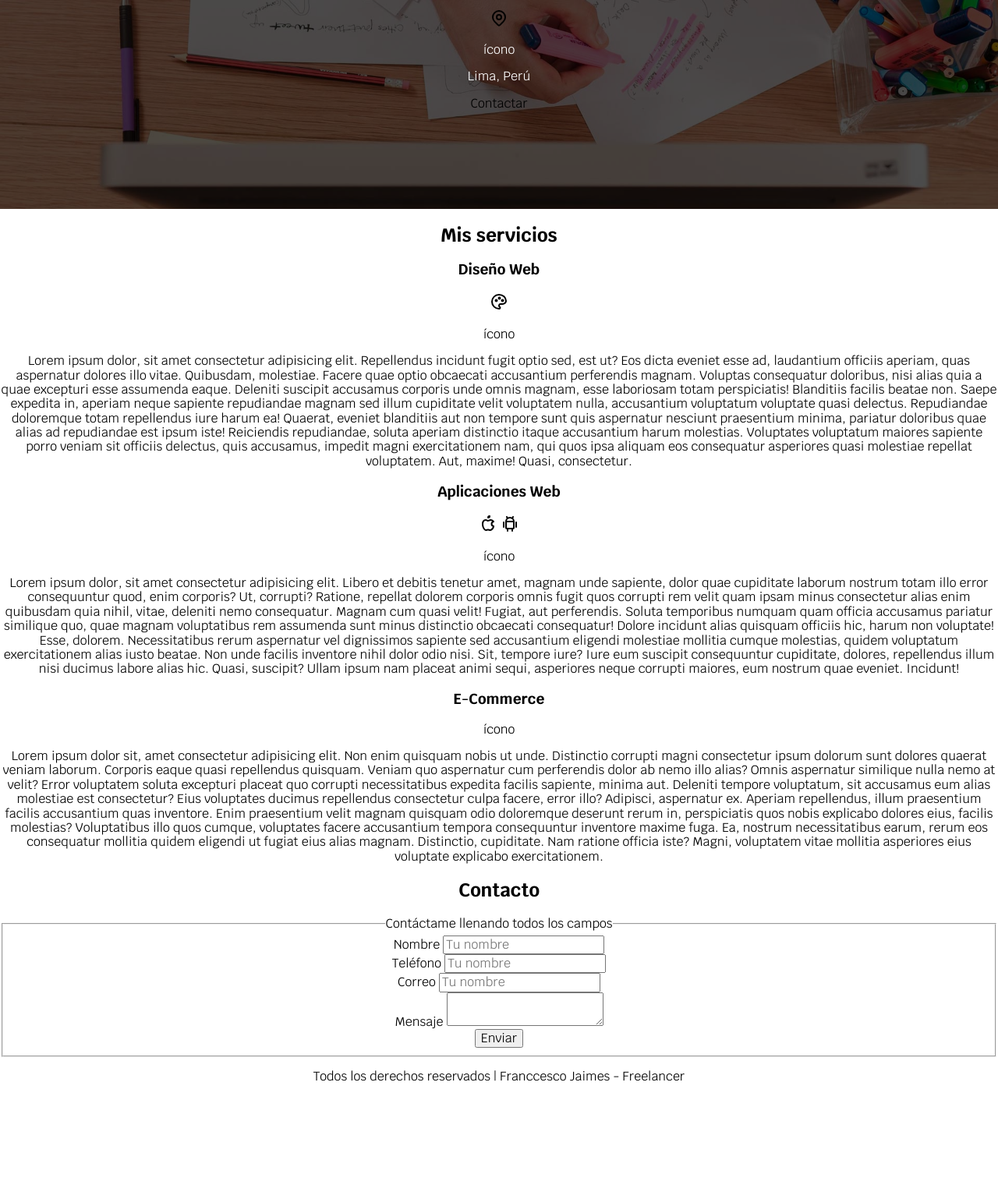
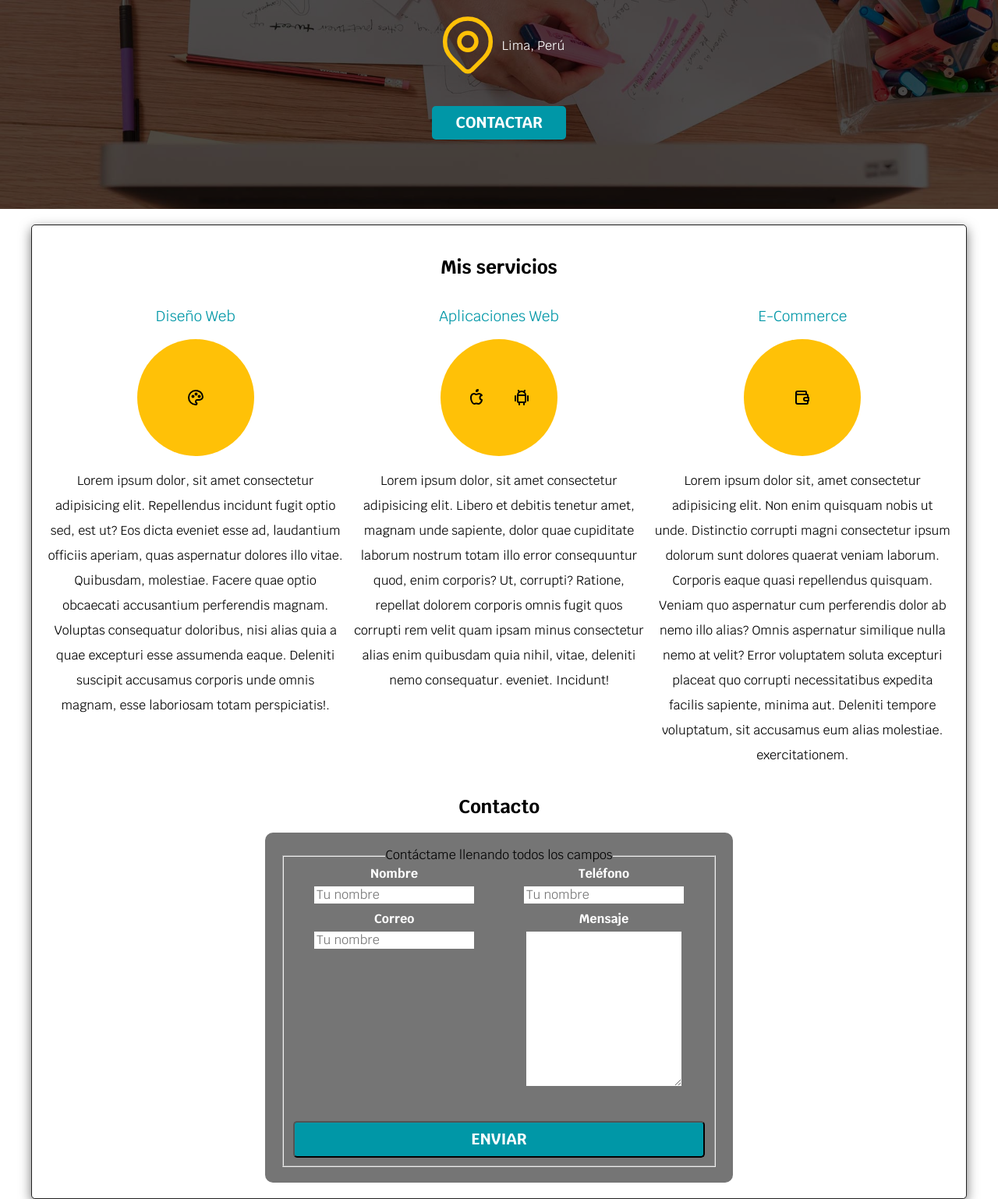
Before and after one commit to migueldesarrollosoftware/freelancer-site, a plain HTML site: page index.html in a window 1280 px wide. Shown: the part 320-1858 px from the top of the page at 78% size. Before the commit the page ends 1727 px from the top, so only its background shows below. Drawn offline with Linux system fonts and the light colour scheme.

Commit message:
update readme

```diff
--- a/css/style.css
+++ b/css/style.css
@@ -110,9 +110,13 @@ body {
     background-color: var(--secondary);
 }
 
+main {
+    border: #212121 1px solid;
+}
+
 .navigation-main {
     display: flex;
-    justify-content: space-between;
+    justify-content: space-evenly;
 }
 
 .navigation-main a {
@@ -154,3 +158,158 @@ body {
 .content-hero p {
     color: var(--white);
 }
+
+
+.location {
+    display: flex;
+    align-items: center;
+}
+
+
+.button {
+    background-color: var(--secondary);
+    color: var(--white);
+    margin-top: 3rem;
+    padding: 1rem 3rem;
+    font-size: 2rem;
+    font-weight: bold;
+    text-decoration: none;
+    text-transform: uppercase;
+    border-radius: .5rem;
+    cursor: pointer;
+}
+
+.container {
+    max-width: 120rem;
+    margin: 0 auto;
+}
+
+.shadow {
+    box-shadow: 0px 5px 15px 0px rgba(0, 0, 0, 0.54);
+    background-color: var(--white);
+    padding: 2rem;
+    border-radius: .5rem;
+}
+
+.services {
+    display: grid;
+    grid-template-columns: repeat(3, 1fr);
+    grid-gap: 1rem;
+}
+.services p {
+    text-align: justify;
+}
+
+.service > h3 {
+    color: var(--secondary);
+    font-weight: normal;
+}
+
+.service p {
+    line-height: 2;
+    /*interlineado*/
+    text-align: center;
+}
+
+.service .icons {
+    display: flex;
+    align-items: center;
+    justify-content: space-evenly;
+    border-radius: 50%;
+    height: 15rem;
+    width: 15rem;
+    font-size: 3rem;
+    background-color: var(--primary);
+    margin: 0 auto;
+}
+
+
+/* form */
+
+form {
+    background-color: var(--gray);
+    width: min(60rem, 100%);
+    margin: 0 auto;
+    padding: 2rem;
+    border-radius: 1rem;
+}
+
+.form fieldset {
+    border: none;
+}
+
+.form legend {
+    text-align: center;
+    text-transform: uppercase;
+    font-size: 1.8rem;
+    font-weight: bold;
+    margin-bottom: 2rem;
+    color: var(--primary);
+}
+
+.field {
+    margin-bottom: 1rem;
+}
+
+.fields-container {
+    display: grid;
+    grid-template-columns: 1fr 1fr;
+    column-gap: 1rem;
+}
+
+.field:nth-child(3)
+.field:nth-child(4) {
+    grid-column: 1/3;
+}
+.field label {
+    color: var(--white);
+    font-weight: bold;
+    display: block;
+    margin-bottom: .5rem;
+}
+
+.field textarea {
+    height: 20rem;
+}
+
+.input-text {
+    width: 100%;
+    padding: 1.5rem;
+    border: none;
+    border-radius: .5rem;
+}
+
+
+.w-sm-100 {
+    width: 100%;
+  }
+
+
+
+  .flex {
+
+    display: flex;
+
+  }
+
+  .button {
+
+     background-color: var(--secondary);
+     color: var(--white);
+     margin-top: 3rem;
+     padding: 1rem 3rem;
+     font-size: 2rem;
+     font-weight: bold;
+     text-decoration: none;
+     text-transform: uppercase;
+     border-radius: .5rem;
+
+
+  }
+
+
+  .align-right {
+
+    justify-content: flex-end;
+
+  }
--- a/index.html
+++ b/index.html
@@ -1,25 +1,28 @@
 <!DOCTYPE html>
 <html lang="en">
-
   <head>
-  <meta charset="UTF-8">
-  <meta name="viewport" content="width=device-width, initial-scale=1.0">
+    <meta charset="UTF-8" />
+    <meta name="viewport" content="width=device-width, initial-scale=1.0" />
     <title>Diseñador Freelancer</title>
 
-  <link rel="preload" href="./css/normalize.css" as="style">
-  <link rel="preload" href="./css/style.css" as="style">
-  <link rel="stylesheet" href="./css/normalize.css">
-  <link rel="stylesheet" href="./css/style.css">
-  <link rel="preconnect" href="https://fonts.gstatic.com" crossorigin>
-  <link href="https://fonts.googleapis.com/css2?family=Krub:wght@400;700&display=swap" rel="stylesheet">
+    <link rel="preload" href="./css/normalize.css" as="style" />
+    <link rel="preload" href="./css/style.css" as="style" />
+    <link rel="stylesheet" href="./css/normalize.css" />
+    <link rel="stylesheet" href="./css/style.css" />
+    <link rel="preconnect" href="https://fonts.gstatic.com" crossorigin />
+    <link
+      href="https://fonts.googleapis.com/css2?family=Krub:wght@400;700&display=swap"
+      rel="stylesheet"
+    />
   </head>
 
   <body>
-  <h1 class="title">Franccesco Jaimes
+    <h1 class="title">
+      Franccesco Jaimes
       <span>Freelancer</span>
     </h1>
     <div class="nav-bg">
-    <nav class="navigation-main">
+      <nav class="navigation-main container">
         <a href="#">Inicio</a>
         <a href="#">Nosotros</a>
         <a href="#">Clientes</a>
@@ -35,78 +38,159 @@
       En ese caso, se usaría la etiqueta <main>.
     -->
       <div class="content-hero">
-      <h2>Diseño y Desarrollo Web
+        <h2 class="title">
+          Diseño y Desarrollo Web
           <span>Freelancer</span>
         </h2>
 
-      <div>
-        <svg xmlns="http://www.w3.org/2000/svg" class="icon icon-tabler icon-tabler-map-pin" width="24" height="24" viewBox="0 0 24 24" stroke-width="2" stroke="currentColor" fill="none" stroke-linecap="round" stroke-linejoin="round">
-          <path stroke="none" d="M0 0h24v24H0z" fill="none"></path>
-          <path d="M9 11a3 3 0 1 0 6 0a3 3 0 0 0 -6 0"></path>
-          <path d="M17.657 16.657l-4.243 4.243a2 2 0 0 1 -2.827 0l-4.244 -4.243a8 8 0 1 1 11.314 0z"></path>
+        <div class="location">
+          <div class="icons">
+            <svg
+              xmlns="http://www.w3.org/2000/svg"
+              class="icon icon-tabler icon-tabler-map-pin"
+              width="88"
+              height="88"
+              viewBox="0 0 24 24"
+              stroke-width="1.5"
+              stroke="#FFC107"
+              fill="none"
+              stroke-linecap="round"
+              stroke-linejoin="round"
+            >
+              <path stroke="none" d="M0 0h24v24H0z" fill="none" />
+              <path d="M9 11a3 3 0 1 0 6 0a3 3 0 0 0 -6 0" />
+              <path
+                d="M17.657 16.657l-4.243 4.243a2 2 0 0 1 -2.827 0l-4.244 -4.243a8 8 0 1 1 11.314 0z"
+              />
             </svg>
-        <p>ícono</p>
+          </div>
+
           <p>Lima, Perú</p>
         </div>
 
-      <a>Contactar</a>
+        <a class="button">Contactar</a>
       </div>
     </section>
 
-  <main>
+    <main class="container shadow">
       <h2>Mis servicios</h2>
 
-    <div>
-      <section>
+      <div class="services">
+        <section class="service">
           <h3>Diseño Web</h3>
-        <svg xmlns="http://www.w3.org/2000/svg" class="icon icon-tabler icon-tabler-palette" width="24" height="24" viewBox="0 0 24 24" stroke-width="2" stroke="currentColor" fill="none" stroke-linecap="round" stroke-linejoin="round">
+          <div class="icons">
+            <svg
+              xmlns="http://www.w3.org/2000/svg"
+              class="icon icon-tabler icon-tabler-palette"
+              width="24"
+              height="24"
+              viewBox="0 0 24 24"
+              stroke-width="2"
+              stroke="currentColor"
+              fill="none"
+              stroke-linecap="round"
+              stroke-linejoin="round"
+            >
               <path stroke="none" d="M0 0h24v24H0z" fill="none"></path>
-          <path d="M12 21a9 9 0 0 1 0 -18c4.97 0 9 3.582 9 8c0 1.06 -.474 2.078 -1.318 2.828c-.844 .75 -1.989 1.172 -3.182 1.172h-2.5a2 2 0 0 0 -1 3.75a1.3 1.3 0 0 1 -1 2.25"></path>
+              <path
+                d="M12 21a9 9 0 0 1 0 -18c4.97 0 9 3.582 9 8c0 1.06 -.474 2.078 -1.318 2.828c-.844 .75 -1.989 1.172 -3.182 1.172h-2.5a2 2 0 0 0 -1 3.75a1.3 1.3 0 0 1 -1 2.25"
+              ></path>
               <path d="M8.5 10.5m-1 0a1 1 0 1 0 2 0a1 1 0 1 0 -2 0"></path>
               <path d="M12.5 7.5m-1 0a1 1 0 1 0 2 0a1 1 0 1 0 -2 0"></path>
               <path d="M16.5 10.5m-1 0a1 1 0 1 0 2 0a1 1 0 1 0 -2 0"></path>
             </svg>
-        <p>ícono</p>
-        <p>Lorem ipsum dolor, sit amet consectetur adipisicing elit. Repellendus incidunt fugit optio sed, est ut? Eos dicta eveniet esse ad, laudantium officiis aperiam, quas aspernatur dolores illo vitae. Quibusdam, molestiae.
-        Facere quae optio obcaecati accusantium perferendis magnam. Voluptas consequatur doloribus, nisi alias quia a quae excepturi esse assumenda eaque. Deleniti suscipit accusamus corporis unde omnis magnam, esse laboriosam totam perspiciatis!
-        Blanditiis facilis beatae non. Saepe expedita in, aperiam neque sapiente repudiandae magnam sed illum cupiditate velit voluptatem nulla, accusantium voluptatum voluptate quasi delectus. Repudiandae doloremque totam repellendus iure harum ea!
-        Quaerat, eveniet blanditiis aut non tempore sunt quis aspernatur nesciunt praesentium minima, pariatur doloribus quae alias ad repudiandae est ipsum iste! Reiciendis repudiandae, soluta aperiam distinctio itaque accusantium harum molestias.
-        Voluptates voluptatum maiores sapiente porro veniam sit officiis delectus, quis accusamus, impedit magni exercitationem nam, qui quos ipsa aliquam eos consequatur asperiores quasi molestiae repellat voluptatem. Aut, maxime! Quasi, consectetur.</p>
+          </div>
+
+          <p>
+            Lorem ipsum dolor, sit amet consectetur adipisicing elit.
+            Repellendus incidunt fugit optio sed, est ut? Eos dicta eveniet esse
+            ad, laudantium officiis aperiam, quas aspernatur dolores illo vitae.
+            Quibusdam, molestiae. Facere quae optio obcaecati accusantium
+            perferendis magnam. Voluptas consequatur doloribus, nisi alias quia
+            a quae excepturi esse assumenda eaque. Deleniti suscipit accusamus
+            corporis unde omnis magnam, esse laboriosam totam perspiciatis!.
+          </p>
         </section>
 
-      <section>
+        <section class="service">
           <h3>Aplicaciones Web</h3>
-        <svg xmlns="http://www.w3.org/2000/svg" class="icon icon-tabler icon-tabler-brand-apple" width="24" height="24" viewBox="0 0 24 24" stroke-width="2" stroke="currentColor" fill="none" stroke-linecap="round" stroke-linejoin="round">
+          <div class="icons">
+            <svg
+              xmlns="http://www.w3.org/2000/svg"
+              class="icon icon-tabler icon-tabler-brand-apple"
+              width="24"
+              height="24"
+              viewBox="0 0 24 24"
+              stroke-width="2"
+              stroke="currentColor"
+              fill="none"
+              stroke-linecap="round"
+              stroke-linejoin="round"
+            >
               <path stroke="none" d="M0 0h24v24H0z" fill="none"></path>
-          <path d="M9 7c-3 0 -4 3 -4 5.5c0 3 2 7.5 4 7.5c1.088 -.046 1.679 -.5 3 -.5c1.312 0 1.5 .5 3 .5s4 -3 4 -5c-.028 -.01 -2.472 -.403 -2.5 -3c-.019 -2.17 2.416 -2.954 2.5 -3c-1.023 -1.492 -2.951 -1.963 -3.5 -2c-1.433 -.111 -2.83 1 -3.5 1c-.68 0 -1.9 -1 -3 -1z"></path>
+              <path
+                d="M9 7c-3 0 -4 3 -4 5.5c0 3 2 7.5 4 7.5c1.088 -.046 1.679 -.5 3 -.5c1.312 0 1.5 .5 3 .5s4 -3 4 -5c-.028 -.01 -2.472 -.403 -2.5 -3c-.019 -2.17 2.416 -2.954 2.5 -3c-1.023 -1.492 -2.951 -1.963 -3.5 -2c-1.433 -.111 -2.83 1 -3.5 1c-.68 0 -1.9 -1 -3 -1z"
+              ></path>
               <path d="M12 4a2 2 0 0 0 2 -2a2 2 0 0 0 -2 2"></path>
             </svg>
-       <svg xmlns="http://www.w3.org/2000/svg" class="icon icon-tabler icon-tabler-brand-android" width="24" height="24" viewBox="0 0 24 24" stroke-width="2" stroke="currentColor" fill="none" stroke-linecap="round" stroke-linejoin="round">
+
+            <svg
+              xmlns="http://www.w3.org/2000/svg"
+              class="icon icon-tabler icon-tabler-brand-android"
+              width="24"
+              height="24"
+              viewBox="0 0 24 24"
+              stroke-width="2"
+              stroke="currentColor"
+              fill="none"
+              stroke-linecap="round"
+              stroke-linejoin="round"
+            >
               <path stroke="none" d="M0 0h24v24H0z" fill="none"></path>
               <path d="M4 10l0 6"></path>
               <path d="M20 10l0 6"></path>
-        <path d="M7 9h10v8a1 1 0 0 1 -1 1h-8a1 1 0 0 1 -1 -1v-8a5 5 0 0 1 10 0"></path>
+              <path
+                d="M7 9h10v8a1 1 0 0 1 -1 1h-8a1 1 0 0 1 -1 -1v-8a5 5 0 0 1 10 0"
+              ></path>
               <path d="M8 3l1 2"></path>
               <path d="M16 3l-1 2"></path>
               <path d="M9 18l0 3"></path>
               <path d="M15 18l0 3"></path>
             </svg>
-        <p>ícono</p>
-        <p>Lorem ipsum dolor, sit amet consectetur adipisicing elit. Libero et debitis tenetur amet, magnam unde sapiente, dolor quae cupiditate laborum nostrum totam illo error consequuntur quod, enim corporis? Ut, corrupti?
-        Ratione, repellat dolorem corporis omnis fugit quos corrupti rem velit quam ipsam minus consectetur alias enim quibusdam quia nihil, vitae, deleniti nemo consequatur. Magnam cum quasi velit! Fugiat, aut perferendis.
-        Soluta temporibus numquam quam officia accusamus pariatur similique quo, quae magnam voluptatibus rem assumenda sunt minus distinctio obcaecati consequatur! Dolore incidunt alias quisquam officiis hic, harum non voluptate! Esse, dolorem.
-        Necessitatibus rerum aspernatur vel dignissimos sapiente sed accusantium eligendi molestiae mollitia cumque molestias, quidem voluptatum exercitationem alias iusto beatae. Non unde facilis inventore nihil dolor odio nisi. Sit, tempore iure?
-        Iure eum suscipit consequuntur cupiditate, dolores, repellendus illum nisi ducimus labore alias hic. Quasi, suscipit? Ullam ipsum nam placeat animi sequi, asperiores neque corrupti maiores, eum nostrum quae eveniet. Incidunt!</p>
+          </div>
+          <p>
+            Lorem ipsum dolor, sit amet consectetur adipisicing elit. Libero et
+            debitis tenetur amet, magnam unde sapiente, dolor quae cupiditate
+            laborum nostrum totam illo error consequuntur quod, enim corporis?
+            Ut, corrupti? Ratione, repellat dolorem corporis omnis fugit quos
+            corrupti rem velit quam ipsam minus consectetur alias enim quibusdam
+            quia nihil, vitae, deleniti nemo consequatur.
+            eveniet. Incidunt!
+          </p>
         </section>
 
-      <section>
+        <section class="service">
+
           <h3>E-Commerce</h3>
-        <p>ícono</p>
-        <p>Lorem ipsum dolor sit, amet consectetur adipisicing elit. Non enim quisquam nobis ut unde. Distinctio corrupti magni consectetur ipsum dolorum sunt dolores quaerat veniam laborum. Corporis eaque quasi repellendus quisquam.
-        Veniam quo aspernatur cum perferendis dolor ab nemo illo alias? Omnis aspernatur similique nulla nemo at velit? Error voluptatem soluta excepturi placeat quo corrupti necessitatibus expedita facilis sapiente, minima aut.
-        Deleniti tempore voluptatum, sit accusamus eum alias molestiae est consectetur? Eius voluptates ducimus repellendus consectetur culpa facere, error illo? Adipisci, aspernatur ex. Aperiam repellendus, illum praesentium facilis accusantium quas inventore.
-        Enim praesentium velit magnam quisquam odio doloremque deserunt rerum in, perspiciatis quos nobis explicabo dolores eius, facilis molestias? Voluptatibus illo quos cumque, voluptates facere accusantium tempora consequuntur inventore maxime fuga.
-        Ea, nostrum necessitatibus earum, rerum eos consequatur mollitia quidem eligendi ut fugiat eius alias magnam. Distinctio, cupiditate. Nam ratione officia iste? Magni, voluptatem vitae mollitia asperiores eius voluptate explicabo exercitationem.</p>
+
+          <div class="icons">
+            <svg xmlns="http://www.w3.org/2000/svg" class="icon icon-tabler icon-tabler-wallet" width="24" height="24" viewBox="0 0 24 24" stroke-width="2" stroke="currentColor" fill="none" stroke-linecap="round" stroke-linejoin="round">
+              <path stroke="none" d="M0 0h24v24H0z" fill="none"></path>
+              <path d="M17 8v-3a1 1 0 0 0 -1 -1h-10a2 2 0 0 0 0 4h12a1 1 0 0 1 1 1v3m0 4v3a1 1 0 0 1 -1 1h-12a2 2 0 0 1 -2 -2v-12"></path>
+              <path d="M20 12v4h-4a2 2 0 0 1 0 -4h4"></path>
+           </svg>
+          </div>
+          <p>
+            Lorem ipsum dolor sit, amet consectetur adipisicing elit. Non enim
+            quisquam nobis ut unde. Distinctio corrupti magni consectetur ipsum
+            dolorum sunt dolores quaerat veniam laborum. Corporis eaque quasi
+            repellendus quisquam. Veniam quo aspernatur cum perferendis dolor ab
+            nemo illo alias? Omnis aspernatur similique nulla nemo at velit?
+            Error voluptatem soluta excepturi placeat quo corrupti
+            necessitatibus expedita facilis sapiente, minima aut. Deleniti
+            tempore voluptatum, sit accusamus eum alias molestiae.
+            exercitationem.
+          </p>
         </section>
       </div>
 
@@ -115,44 +199,39 @@
 
         <form>
           <fieldset>
-          <legend>
-            Contáctame llenando todos los campos
-          </legend>
-          <div>
+            <legend>Contáctame llenando todos los campos</legend>
+            <div class="fields-container">
+              <div class="field">
                 <label>Nombre</label>
-            <input type="text" placeholder="Tu nombre">
+                <input type="text" placeholder="Tu nombre" />
               </div>
 
-          <div>
+              <div class="field">
                 <label>Teléfono</label>
-            <input type="tel" placeholder="Tu nombre">
+                <input type="tel" placeholder="Tu nombre" />
               </div>
 
-          <div>
+              <div class="field">
                 <label>Correo</label>
-            <input type="email" placeholder="Tu nombre">
+                <input type="email" placeholder="Tu nombre" />
               </div>
 
-          <div>
+              <div class="field">
                 <label>Mensaje</label>
                 <textarea></textarea>
               </div>
-
-          <div>
-            <input type="submit" value="Enviar">
             </div>
 
-
+            <div class="align-right flex">
+              <input class="w-sm-100 button" type="submit" value="Enviar" />
+            </div>
           </fieldset>
         </form>
-
       </section>
-
     </main>
 
     <footer>
       <p>Todos los derechos reservados | Franccesco Jaimes - Freelancer</p>
     </footer>
   </body>
-
 </html>
```
Lines whose indentation alone changed are shown as unchanged.
